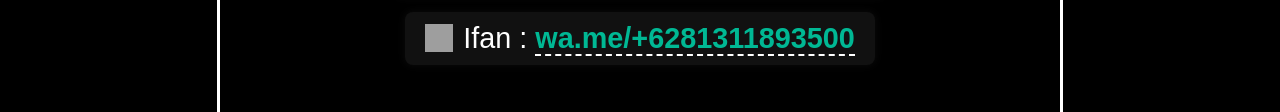
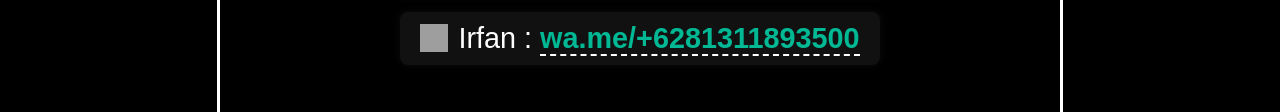
Before and after one commit to Yodu-Reza-hasny/andri-ajah, a plain HTML site: page contact.html in a window 1280 px wide. Shown: the part 455-567 px from the top of the page. Drawn offline with Linux system fonts and the light colour scheme; grey boxes are pictures that could not be loaded.

Commit message:
Update contact name from Ifan to Irfan

```diff
--- a/contact.html
+++ b/contact.html
@@ -140,7 +140,7 @@
               <div class="contact-list">
         <div class="contact-person">
           <img src="https://i.imgur.com/mrbp2jH.png" alt="Phone Icon">
-          <span>Ifan : <a href="https://wa.me/+6281293814619" target="_blank">wa.me/+6281311893500</a></span>
+          <span>Irfan : <a href="https://wa.me/+6281293814619" target="_blank">wa.me/+6281311893500</a></span>
         </div>
       </div>
 
```
